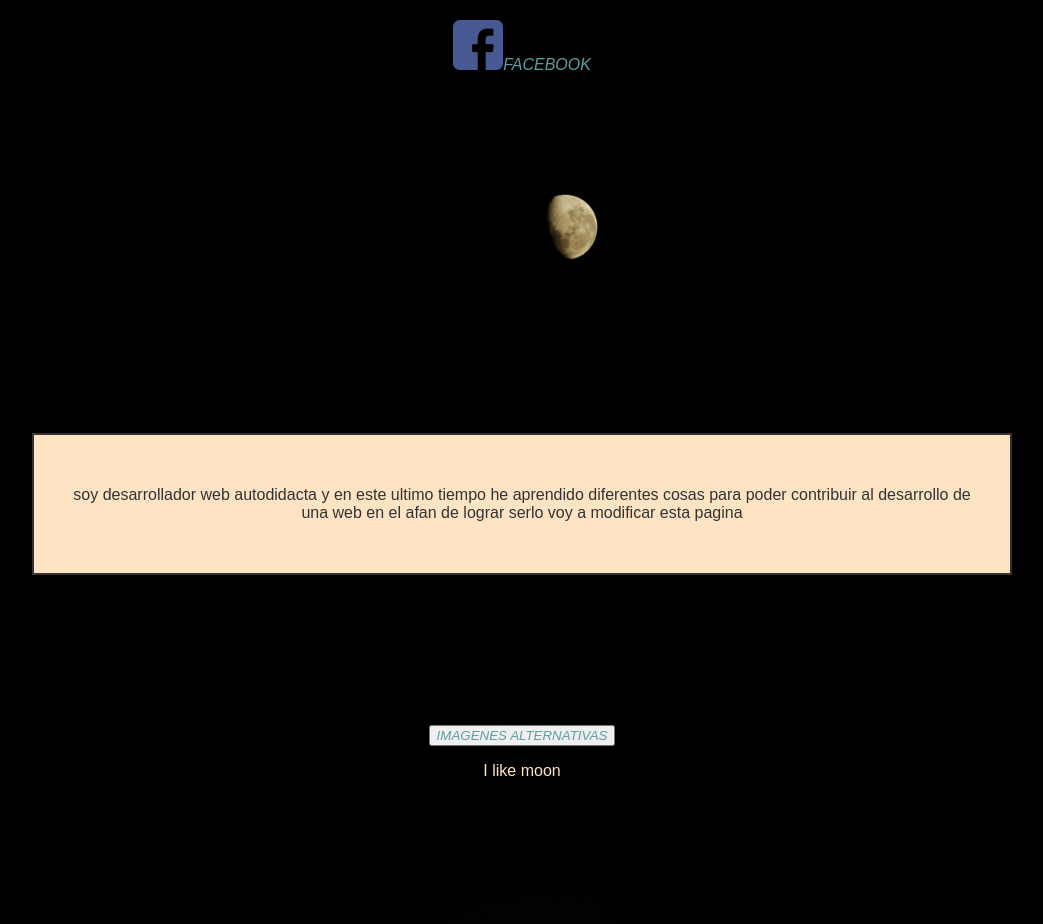
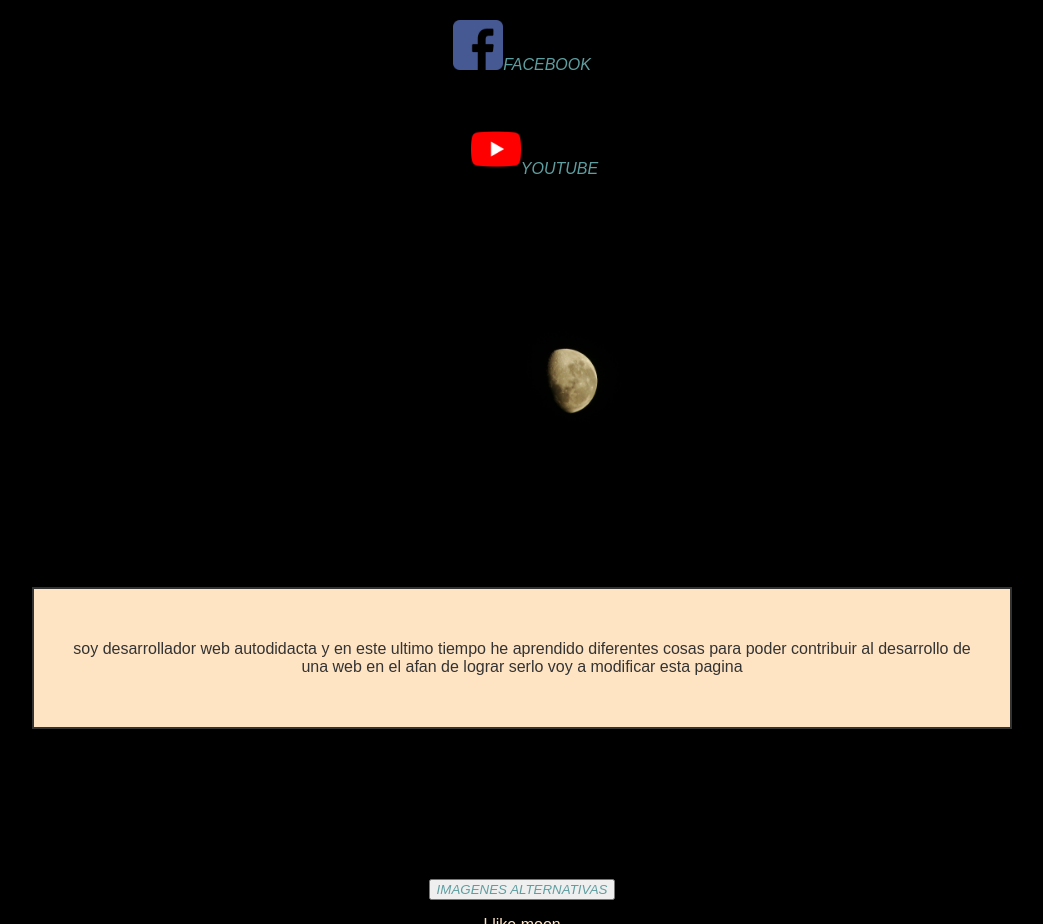
Before and after one commit to IFisma/RepositorioHenry, a plain HTML site: page index.html in a window 1280 px wide. Shown: the part 800-1724 px from the top of the page, without its empty margins (118-1161 px from the left). Drawn offline with Linux system fonts and the light colour scheme.

Commit message:
añado link de youtube

```diff
--- a/index.html
+++ b/index.html
@@ -24,6 +24,8 @@
     <div class="iconotwitter"><a href="https://twitter.com/IElpiro30237"><img src="logos/gorjeo.png" alt="twitter"width="50px">TWITTER</a></div>
 
     <div class="iconofacebook"> <a href="https://www.facebook.com/profile.php?id=100057289891630"><img src="logos/facebook.png" alt="facebook" width="50px">FACEBOOK</a> </div>
+
+    <div class="iconoyoutube"><a href="https://www.youtube.com/channel/UCX-rvPwoj2c6cG91H2COcXQ"><img src="logos/youtube.png" alt="YOUTUBE" width="50px">YOUTUBE</a> </div>
 
 <img src="IMG/DSC08464.JPG" alt="Moon" width="400px">
     <div class="texto1">
--- a/styles.css
+++ b/styles.css
@@ -77,3 +77,7 @@ a{
   margin:  50px;
   padding-inline-start:  25px ;
 }
+.iconoyoutube{
+  margin: 50px;
+  padding-inline-start: 25px;
+}
```
Also changed, not shown: logos/youtube.png (added).
